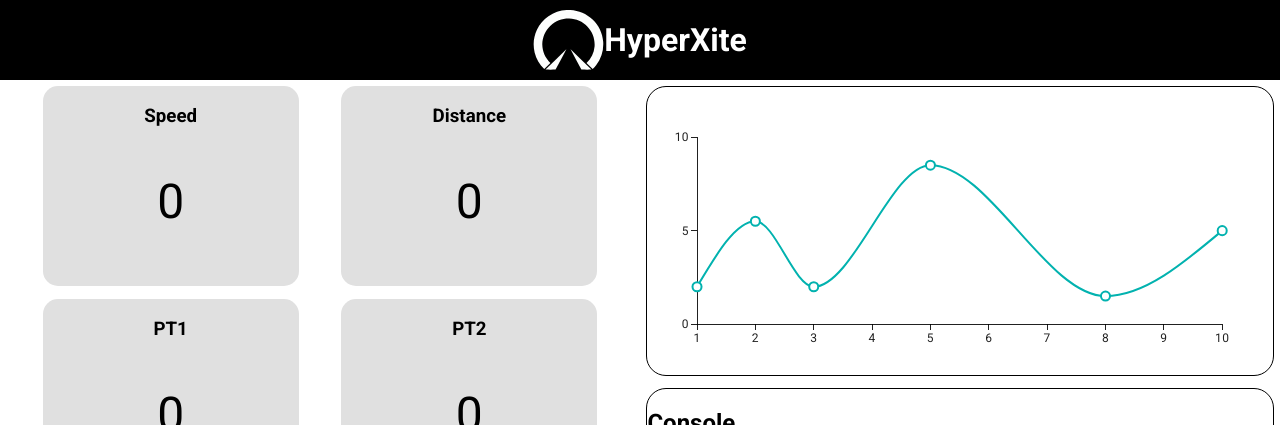
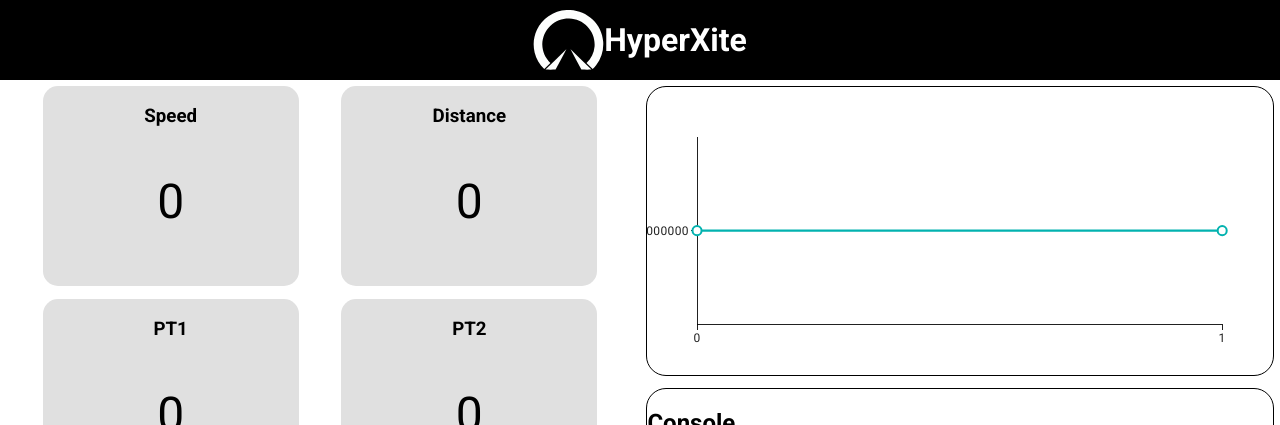
Before and after one commit to UCI-HyperXite/hx9-control-system, a React (Vite) app in the folder control-station/: page / in a window 1280 px wide. Shown: the top 425 px of the page. Built offline with nearby package versions, Linux system fonts and the light colour scheme; no server answers.

Commit message:
Initial Commit

```diff
--- a/control-station/src/components/SensorBoxes/Camera.tsx
+++ b/control-station/src/components/SensorBoxes/Camera.tsx
@@ -1,13 +1,25 @@
 import "./SensorData.css";
 import { LineChart } from "@mui/x-charts";
+import PodContext from "@/services/PodContext";
+import { useContext, useEffect, useState } from "react";
+
+// Ensure PodData type is imported or defined
+// import { PodData } from "@/path/to/PodData";
+
 function Camera() {
+	const { podData } = useContext(PodContext);
+	const [lidarList, setLidarList] = useState<number[]>([]);
+
+	useEffect(() => {
+		setLidarList((prevLidarList) => [...prevLidarList, podData.lidar]);
+	}, [podData]);
+
 	return (
 		<div className="camera">
 			<LineChart
-				xAxis={[{ data: [1, 2, 3, 5, 8, 10] }]}
 				series={[
 					{
-						data: [2, 5.5, 2, 8.5, 1.5, 5],
+						data: lidarList,
 					},
 				]}
 				className="lidar-chart"
--- a/control-station/src/services/PodSocketClient.ts
+++ b/control-station/src/services/PodSocketClient.ts
@@ -50,6 +50,7 @@ export interface PodData {
 	lim_temperature_port: number;
 	lim_temperature_starboard: number;
 	messages: Message[];
+	lidar: number;
 }
 
 type SetPodData = Dispatch<SetStateAction<PodData>>;
--- a/control-station/src/services/usePodData.tsx
+++ b/control-station/src/services/usePodData.tsx
@@ -12,6 +12,7 @@ function usePodData() {
 		lim_temperature_port: 0,
 		lim_temperature_starboard: 0,
 		messages: [],
+		lidar: 0,
 	});
 
 	const podSocketClient = useMemo(() => new PodSocketClient(setPodData), []);
```
